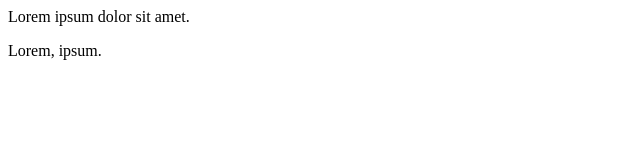
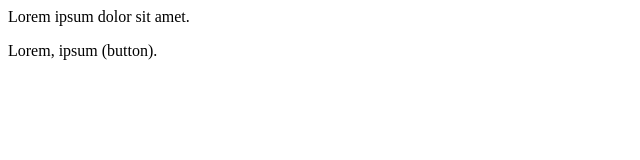
Before and after one commit to utkarshsingh7784/globe, a plain HTML site: page index.html in a window 1280 px wide. Shown: the full height of the page, 0-640 px from the left. Drawn offline with Linux system fonts and the light colour scheme.

```diff
--- a/index.html
+++ b/index.html
@@ -1,3 +1,3 @@
 <p>Lorem ipsum dolor sit amet.</p>
 
-<p>Lorem, ipsum.</p>
+<p>Lorem, ipsum (button).</p>
```
